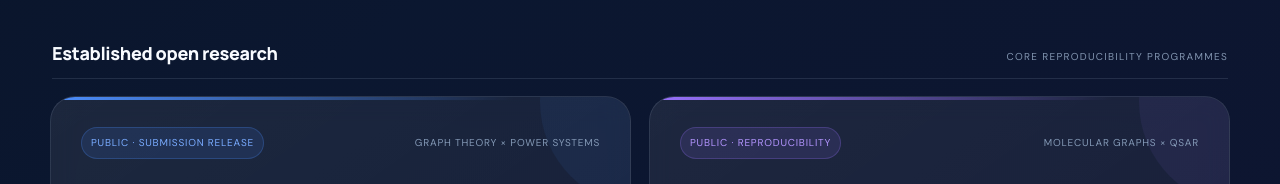
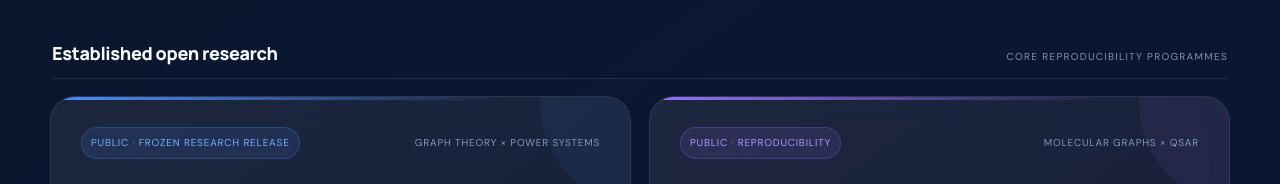
Before and after one commit to SunilgarGusai/sunilgar-portfolio, a plain HTML site: page index.html in a window 1280 px wide. Shown: the part 4080-4264 px from the top of the page. Drawn offline with Linux system fonts and the light colour scheme.

Commit message:
Align VELE portfolio status with current manuscript state

```diff
--- a/index.html
+++ b/index.html
@@ -123,7 +123,7 @@
       <div class="project-group reveal">
         <div class="project-group-heading"><span>Established open research</span><small>Core reproducibility programmes</small></div>
         <div class="project-grid">
-          <article class="project-card project-blue featured-project" data-family="graph networks"><div class="project-meta"><span class="status-pill">Public · Submission Release</span><span>Graph Theory × Power Systems</span></div><h3>VELE Power-Grid Vulnerability Screening</h3><p>An eccentricity-sensitive structural screening framework evaluated against island-aware DC-flow behaviour and service consequences across IEEE/MATPOWER systems.</p><div class="mini-metrics"><span><strong>6</strong> systems</span><span><strong>784</strong> branch outages</span><span><strong>1,692</strong> progressive states</span></div><ul><li>Executable MATPOWER 8.1 / GNU Octave cross-check</li><li>Explicit topology-only failure modes retained</li><li>Frozen reproducibility release and machine-readable outputs</li></ul><a class="project-link" href="https://github.com/SunilgarGusai/VELE-PowerGrid-Reproducibility" target="_blank" rel="noopener">Explore repository <span>↗</span></a></article>
+          <article class="project-card project-blue featured-project" data-family="graph networks"><div class="project-meta"><span class="status-pill">Public · Frozen research release</span><span>Graph Theory × Power Systems</span></div><h3>VELE Power-Grid Vulnerability Screening</h3><p>An eccentricity-sensitive structural screening framework evaluated against island-aware DC-flow behaviour and service consequences across IEEE/MATPOWER systems.</p><div class="mini-metrics"><span><strong>6</strong> systems</span><span><strong>784</strong> branch outages</span><span><strong>1,692</strong> progressive states</span></div><ul><li>Executable MATPOWER 8.1 / GNU Octave cross-check</li><li>Explicit topology-only failure modes retained</li><li>Frozen reproducibility release and machine-readable outputs</li></ul><a class="project-link" href="https://github.com/SunilgarGusai/VELE-PowerGrid-Reproducibility" target="_blank" rel="noopener">Explore repository <span>↗</span></a></article>
 
           <article class="project-card project-violet" data-family="molecular reliable-ai"><div class="project-meta"><span class="status-pill">Public · Reproducibility</span><span>Molecular Graphs × QSAR</span></div><h3>EGFR Graph QSAR — Representation Limits</h3><p>A controlled comparison asking what EGFR pIC50 signal survives compression to 19 classical graph invariants—and where that representation becomes non-identifying.</p><div class="mini-metrics"><span><strong>10,056</strong> compounds</span><span><strong>19</strong> graph invariants</span><span><strong>41.6%</strong> in collision groups</span></div><ul><li>Graph19 vs RDKit2D vs ECFP4 under matched validation</li><li>Mechanism-resolved descriptor degeneracy analysis</li><li>Scaffold shift, uncertainty and chemical-space diagnostics</li></ul><a class="project-link" href="https://github.com/SunilgarGusai/EGFR-Graph-QSAR-Reproducibility" target="_blank" rel="noopener">Explore repository <span>↗</span></a></article>
 
```
